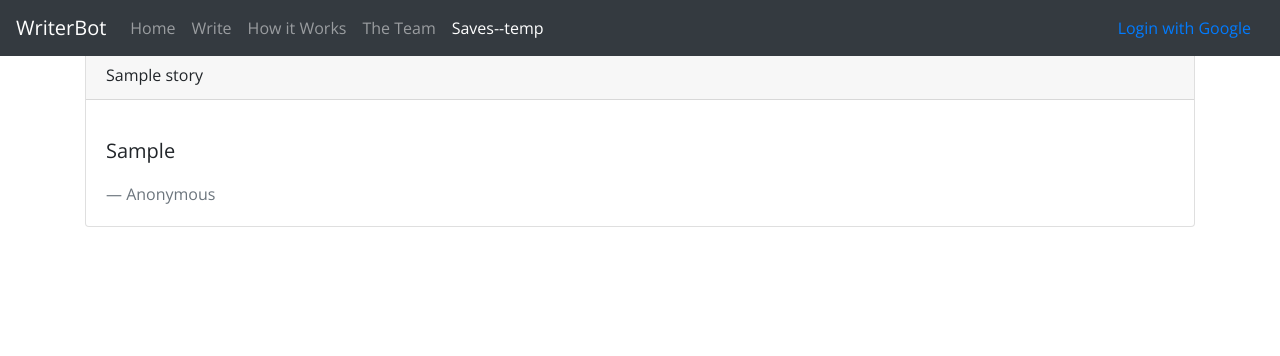
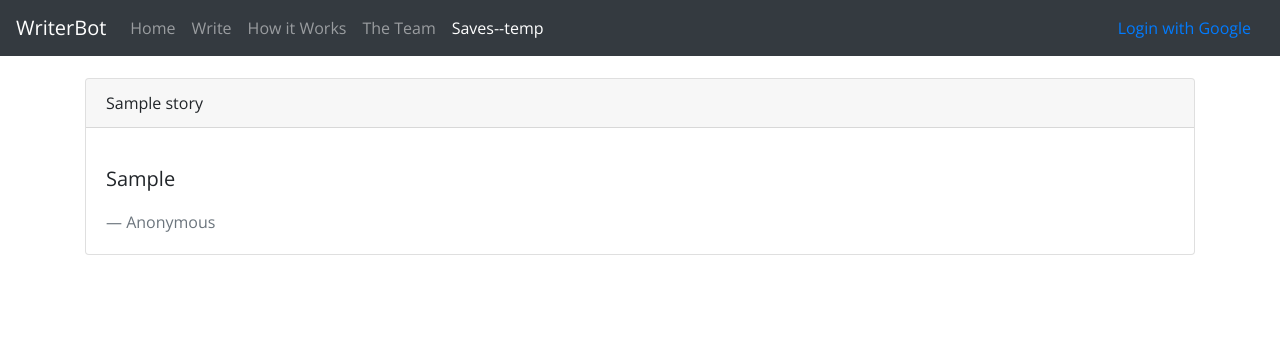
Before and after one commit to alcofrisbas/storytelling-with-skynet, a Django app: page /saves/ in a window 1280 px wide. Shown: the top 356 px of the page. Run offline with Django 3.2, Linux system fonts and the light colour scheme; tables that the repository leaves empty hold one stand-in row (values such as "Sample post"); some libraries are stand-ins or nearby versions.

Commit message:
simple saves formatting

```diff
--- a/writerbot-webapp/webapp/templates/webapp/saves.html
+++ b/writerbot-webapp/webapp/templates/webapp/saves.html
@@ -2,11 +2,11 @@
 
 {% block content %}
     {% for story in stories %}
-    <div class="card">
+    <div class="card" style="margin-bottom:2.5%;margin-top:2.5%">
     <div class="card-header">
         {{story.title}}
     </div>
-    <div class="card-body">
+    <div class="card-body" >
         <blockquote class="blockquote mb-0">
             <p>{{ story.sentences|linebreaks }}</p>
             <!-- we will eventually be passing author names here vv -->
```
